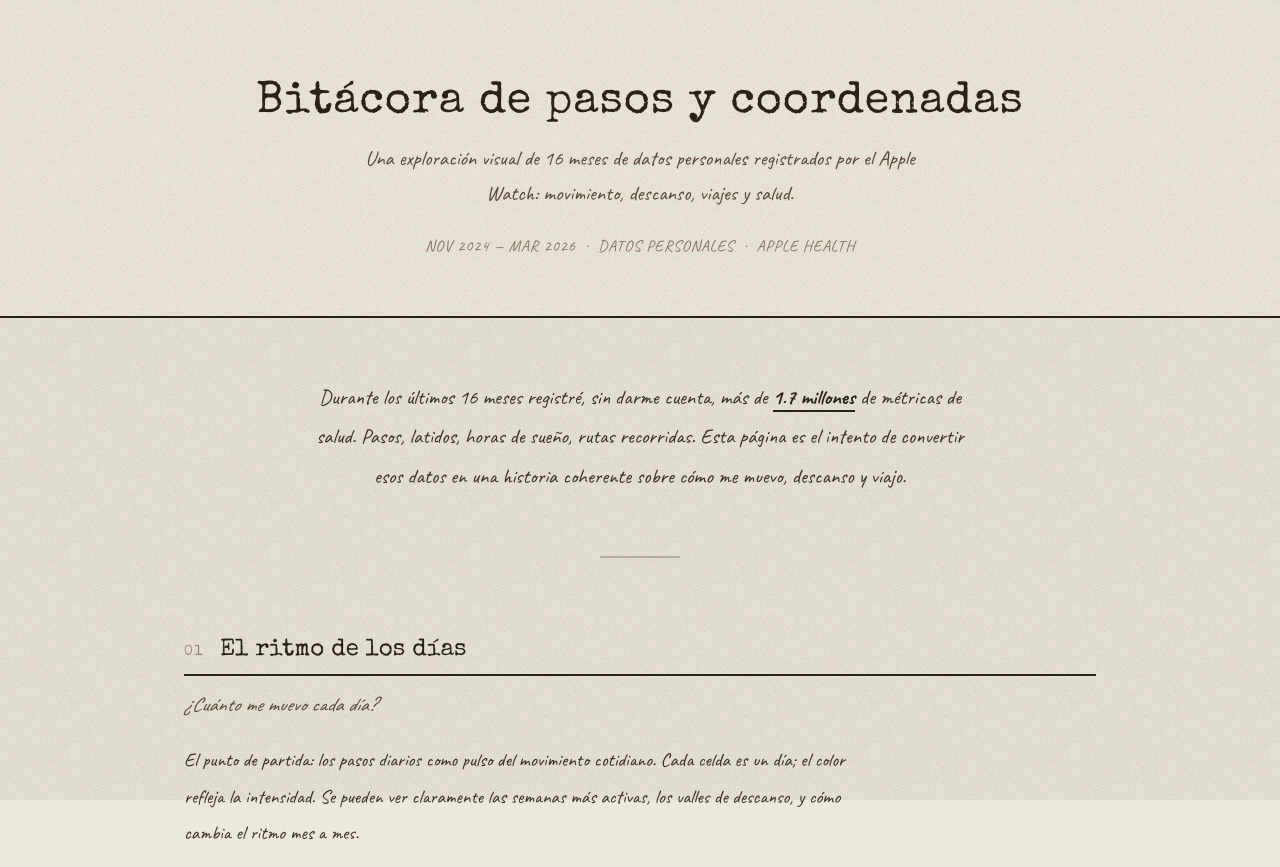
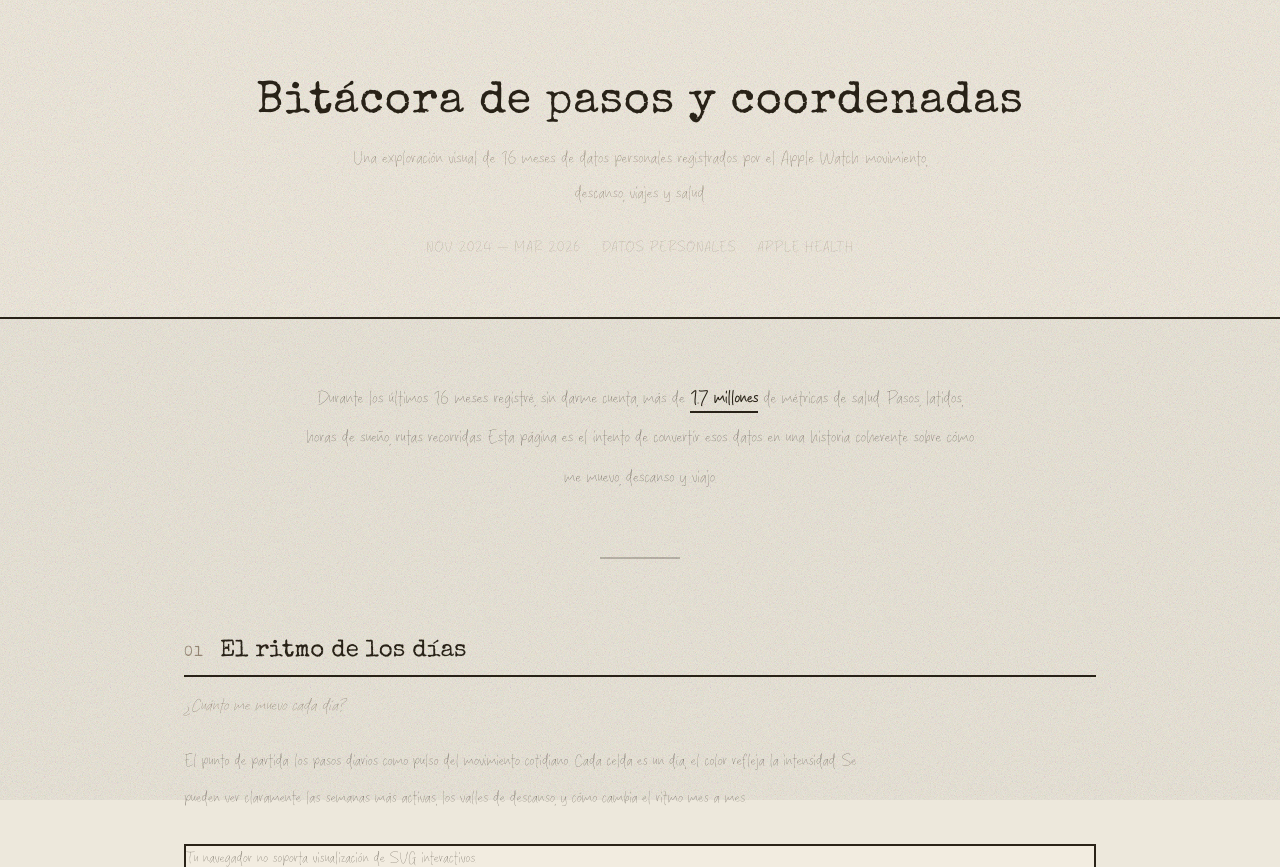
Before and after one commit to carlatattoliitba/inforvis_tp, a plain HTML site: page index.html in a window 1280 px wide. Shown: the top 867 px of the page. Drawn offline with nearby package versions, Linux system fonts and the light colour scheme; a script that the page names is missing.

Commit message:
Change font family from 'Caveat' to 'ScratchPencil'

```diff
--- a/index.html
+++ b/index.html
@@ -6,6 +6,12 @@
     <title>Bitácora de pasos y coordenadas</title>
     <link href="https://fonts.googleapis.com/css2?family=Caveat:wght@400;600;700&family=Special+Elite&display=swap" rel="stylesheet">
     <style>
+        @font-face {
+            font-family: 'ScratchPencil';
+            src: url('scratch_pencil/Scratch Pencil.otf') format('opentype');
+            font-weight: normal;
+            font-style: normal;
+        }
         * {
             box-sizing: border-box;
             margin: 0;
@@ -13,7 +19,7 @@
         }
 
         body {
-            font-family: 'Caveat', cursive;
+            font-family: 'ScratchPencil', 'Caveat', cursive;
             background-color: #ede8dc;
             color: #2a2318;
             font-size: 1.15rem;
@@ -52,7 +58,7 @@
         }
 
         .hero .subtitle {
-            font-family: 'Caveat', cursive;
+            font-family: 'ScratchPencil', 'Caveat', cursive;
             font-size: 1.3rem;
             color: #5a4a38;
             max-width: 600px;
@@ -61,7 +67,7 @@
         }
 
         .hero .meta {
-            font-family: 'Caveat', cursive;
+            font-family: 'ScratchPencil', 'Caveat', cursive;
             font-size: 1rem;
             color: #8a7a68;
             letter-spacing: 0.05em;
@@ -117,7 +123,7 @@
         }
 
         .chapter-question {
-            font-family: 'Caveat', cursive;
+            font-family: 'ScratchPencil', 'Caveat', cursive;
             font-size: 1.25rem;
             color: #5a4a38;
             margin-bottom: 20px;
@@ -126,7 +132,7 @@
         }
 
         .chapter-text {
-            font-family: 'Caveat', cursive;
+            font-family: 'ScratchPencil', 'Caveat', cursive;
             font-size: 1.2rem;
             color: #3a3028;
             line-height: 1.9;
@@ -167,7 +173,7 @@
         }
 
         .viz-placeholder p {
-            font-family: 'Caveat', cursive;
+            font-family: 'ScratchPencil', 'Caveat', cursive;
             font-size: 1.1rem;
             color: #9a8a78;
             max-width: 400px;
@@ -204,7 +210,7 @@
             color: #9a8a78;
             text-align: center;
             padding: 40px 20px;
-            font-family: 'Caveat', cursive;
+            font-family: 'ScratchPencil', 'Caveat', cursive;
             font-size: 1.1rem;
             border-top: 2px solid #2a2318;
             letter-spacing: 0.03em;
```
